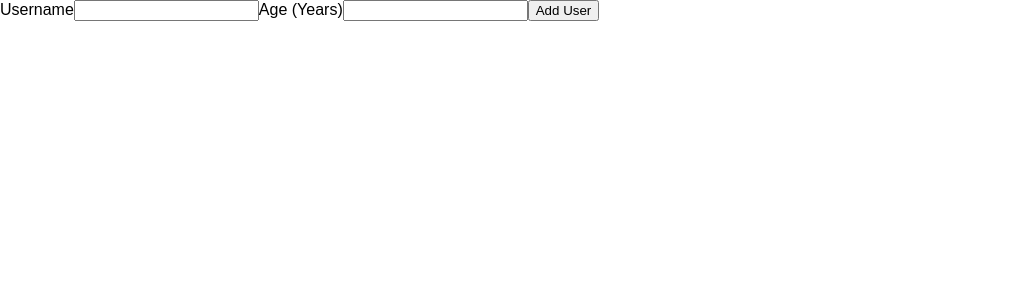
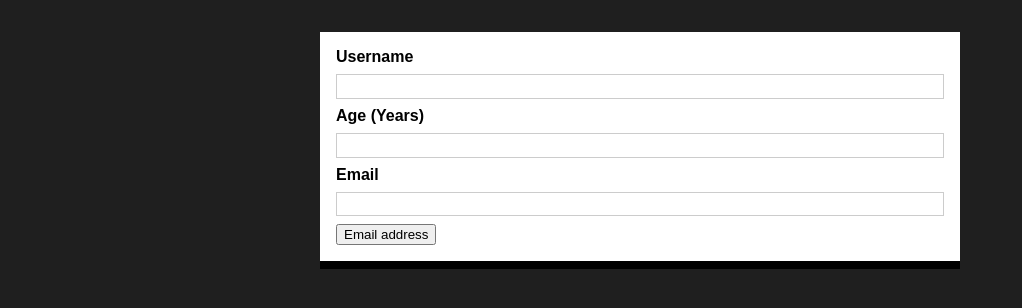
Before and after one commit to xTurbeaux/CharacterCreatonStepONE, a React (Create React App) app: page / in a window 1280 px wide. Shown: the top 308 px of the page, without its empty margins (0-1022 px from the left). Built offline with nearby package versions, Linux system fonts and the light colour scheme.

Commit message:
added css modules for the user/game/class component

```diff
--- /dev/null
+++ b/src/components/UI/Card.js
@@ -0,0 +1,9 @@
+import React from 'react';
+
+import classes from './Card.module.css';
+
+const Card = (props) => {
+  return <div className={`${classes.card} ${props.className}`}>{props.children}</div>
+};
+
+export default Card;
--- /dev/null
+++ b/src/components/UI/Card.module.css
@@ -0,0 +1,4 @@
+.card {
+  background: white;
+  box-shadow: 0 8px black
+}
--- a/src/components/Users/AddUser.js
+++ b/src/components/Users/AddUser.js
@@ -1,4 +1,9 @@
 import React from 'react';
+
+import classes from './AddUser.module.css';
+import Card from '../UI/Card';
+
+
 
 const AddUser = (props) => {
 
@@ -7,13 +12,17 @@
   };
 
   return (
+  <Card className={classes.input}>
     <form onSubmit={addUserHandler}>
       <label htmlFor="username">Username</label>
       <input id="username" type="text" />
       <label htmlFor="age">Age (Years)</label>
       <input id="age" type="number" />
-    <button type="submit">Add User</button>
+      <label htmlFor="email">Email</label>
+      <input id="email" type="text" />
+      <button type="submit">Email address</button>
     </form>
+  </Card>
   );
 };
 
--- /dev/null
+++ b/src/components/Users/AddUser.module.css
@@ -0,0 +1,26 @@
+.input {
+  margin: 2rem auto;
+  padding: 1rem;
+  width: 90%;
+  max-width: 40rem;
+}
+
+.input label {
+  display: block;
+  font-weight: bold;
+  margin-bottom: 0.5rem;
+}
+
+.input input {
+  font: inherit;
+  display: block;
+  width: 100%;
+  border: 1px solid #ccc;
+  padding: 0.15rem;
+  margin-bottom: 0.5rem;
+}
+
+.input input:focus {
+  outline: none;
+  border-color: #4f005f;
+}
--- a/src/index.css
+++ b/src/index.css
@@ -4,6 +4,7 @@
 
 html {
   font-family: sans-serif;
+  background: #1f1f1f;
 }
 
 body {
```
Lines whose indentation alone changed are shown as unchanged.
